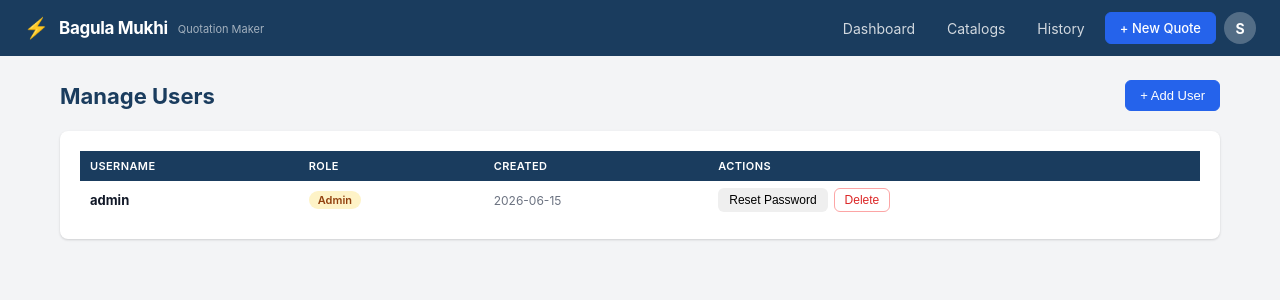
After one commit to Ritvik-Anand/QuoteMaker, a Flask app: page /admin/users in a window 1280 px wide. The commit adds this page. Shown: the top 300 px of the page. Run offline with Flask 3, Linux system fonts and the light colour scheme; the visitor is signed in with stand-in values (Sample User, id 1); data comes from the database, SQL or seed files in the repository.

Commit message:
Production upgrade: auth, gunicorn, Railway deployment
- Login/logout with session-based authentication
- Admin panel to add/remove users and reset passwords
- Change password page for all users
- Auto-creates admin account on first run
- Gunicorn WSGI server replacing Flask dev server
- Procfile + railway.json for one-click Railway deploy
- DATABASE_PATH, SECRET_KEY, ADMIN_* env var support
- SQLite WAL mode for better concurrent access
- .env.example and README with full deployment guide

Co-Authored-By: Claude Sonnet 4.6 <noreply@anthropic.com>

```diff
--- a/app.py
+++ b/app.py
@@ -1,24 +1,32 @@
 import os
 import json
+import secrets
 from datetime import date
 from pathlib import Path
+from flask import (
+    Flask, request, jsonify, render_template,
+    send_file, session, redirect, url_for, flash
+)
+import io
 
-# Load .env from project root
+# Load .env from project root (local dev only)
 _env = Path(__file__).parent / ".env"
 if _env.exists():
     for _line in _env.read_text().splitlines():
         if _line.strip() and not _line.startswith("#") and "=" in _line:
             _k, _v = _line.split("=", 1)
             os.environ.setdefault(_k.strip(), _v.strip())
-from flask import Flask, request, jsonify, render_template, send_file
-import io
 
 from database import init_db, get_db
 from pdf_parser import parse_catalog_pdf
 from export import generate_pdf, generate_excel
+from auth import login_required, admin_required, verify_user, create_user, change_password
 
 app = Flask(__name__)
+app.secret_key = os.environ.get("SECRET_KEY", secrets.token_hex(32))
 app.config["MAX_CONTENT_LENGTH"] = 50 * 1024 * 1024  # 50 MB
+app.config["SESSION_COOKIE_HTTPONLY"] = True
+app.config["SESSION_COOKIE_SAMESITE"] = "Lax"
 
 
 def _next_quote_number():
@@ -28,8 +36,7 @@ def _next_quote_number():
     ).fetchone()
     conn.close()
     if not row:
-        year = date.today().year
-        return f"BM-{year}-001"
+        return f"BM-{date.today().year}-001"
     last = row["quote_number"]
     parts = last.rsplit("-", 1)
     try:
@@ -39,29 +46,143 @@ def _next_quote_number():
         return f"BM-{date.today().year}-001"
 
 
-# ── Pages ─────────────────────────────────────────────────────────────────────
+# ── Auth pages ─────────────────────────────────────────────────────────────────
+
+@app.route("/login", methods=["GET"])
+def login_page():
+    if session.get("user_id"):
+        return redirect(url_for("index"))
+    return render_template("login.html")
+
+
+@app.route("/login", methods=["POST"])
+def login_post():
+    username = request.form.get("username", "").strip()
+    password = request.form.get("password", "")
+    user = verify_user(username, password)
+    if not user:
+        return render_template("login.html", error="Invalid username or password.")
+    session.clear()
+    session["user_id"] = user["id"]
+    session["username"] = user["username"]
+    session["is_admin"] = bool(user["is_admin"])
+    next_url = request.args.get("next") or url_for("index")
+    return redirect(next_url)
+
+
+@app.route("/logout")
+def logout():
+    session.clear()
+    return redirect(url_for("login_page"))
+
+
+@app.route("/change-password", methods=["GET", "POST"])
+@login_required
+def change_password_page():
+    if request.method == "POST":
+        current = request.form.get("current_password", "")
+        new_pw = request.form.get("new_password", "")
+        confirm = request.form.get("confirm_password", "")
+        user = verify_user(session["username"], current)
+        if not user:
+            return render_template("change_password.html", error="Current password is wrong.")
+        if len(new_pw) < 6:
+            return render_template("change_password.html", error="New password must be at least 6 characters.")
+        if new_pw != confirm:
+            return render_template("change_password.html", error="Passwords do not match.")
+        change_password(session["user_id"], new_pw)
+        return render_template("change_password.html", success="Password changed successfully.")
+    return render_template("change_password.html")
+
+
+# ── Admin ──────────────────────────────────────────────────────────────────────
+
+@app.route("/admin/users")
+@admin_required
+def admin_users_page():
+    return render_template("admin_users.html")
+
+
+@app.route("/api/admin/users", methods=["GET"])
+@admin_required
+def api_list_users():
+    conn = get_db()
+    rows = conn.execute(
+        "SELECT id, username, is_admin, created_at FROM users ORDER BY id"
+    ).fetchall()
+    conn.close()
+    return jsonify([dict(r) for r in rows])
+
+
+@app.route("/api/admin/users", methods=["POST"])
+@admin_required
+def api_create_user():
+    data = request.json
+    username = (data.get("username") or "").strip()
+    password = (data.get("password") or "").strip()
+    is_admin = bool(data.get("is_admin", False))
+    if not username or not password:
+        return jsonify({"error": "Username and password required"}), 400
+    if len(password) < 6:
+        return jsonify({"error": "Password must be at least 6 characters"}), 400
+    try:
+        create_user(username, password, is_admin)
+    except Exception as e:
+        return jsonify({"error": str(e)}), 400
+    return jsonify({"ok": True})
+
+
+@app.route("/api/admin/users/<int:uid>", methods=["DELETE"])
+@admin_required
+def api_delete_user(uid):
+    if uid == session["user_id"]:
+        return jsonify({"error": "Cannot delete your own account"}), 400
+    conn = get_db()
+    conn.execute("DELETE FROM users WHERE id = ?", (uid,))
+    conn.commit()
+    conn.close()
+    return jsonify({"ok": True})
+
+
+@app.route("/api/admin/users/<int:uid>/reset-password", methods=["POST"])
+@admin_required
+def api_reset_password(uid):
+    data = request.json
+    new_pw = (data.get("password") or "").strip()
+    if len(new_pw) < 6:
+        return jsonify({"error": "Password must be at least 6 characters"}), 400
+    change_password(uid, new_pw)
+    return jsonify({"ok": True})
+
+
+# ── Pages ──────────────────────────────────────────────────────────────────────
 
 @app.route("/")
+@login_required
 def index():
     return render_template("index.html")
 
 
 @app.route("/catalogs")
+@login_required
 def catalogs_page():
     return render_template("catalogs.html")
 
 
 @app.route("/quotation/new")
+@login_required
 def new_quotation_page():
     return render_template("quotation.html")
 
 
 @app.route("/quotation/<int:qid>/edit")
+@login_required
 def edit_quotation_page(qid):
     return render_template("quotation.html", qid=qid)
 
 
 @app.route("/history")
+@login_required
 def history_page():
     return render_template("history.html")
 
@@ -69,6 +190,7 @@ def history_page():
 # ── Suppliers API ──────────────────────────────────────────────────────────────
 
 @app.route("/api/suppliers", methods=["GET"])
+@login_required
 def get_suppliers():
     conn = get_db()
     rows = conn.execute(
@@ -81,6 +203,7 @@ def get_suppliers():
 
 
 @app.route("/api/suppliers", methods=["POST"])
+@login_required
 def create_supplier():
     data = request.json
     name = (data.get("name") or "").strip()
@@ -99,6 +222,7 @@ def create_supplier():
 
 
 @app.route("/api/suppliers/<int:sid>", methods=["DELETE"])
+@login_required
 def delete_supplier(sid):
     conn = get_db()
     conn.execute("DELETE FROM suppliers WHERE id = ?", (sid,))
@@ -107,9 +231,10 @@ def delete_supplier(sid):
     return jsonify({"ok": True})
 
 
-# ── Catalog API ───────────────────────────────────────────────────────────────
+# ── Catalog API ────────────────────────────────────────────────────────────────
 
 @app.route("/api/suppliers/<int:sid>/catalogs", methods=["GET"])
+@login_required
 def get_catalogs(sid):
     conn = get_db()
     rows = conn.execute(
@@ -120,6 +245,7 @@ def get_catalogs(sid):
 
 
 @app.route("/api/suppliers/<int:sid>/upload", methods=["POST"])
+@login_required
 def upload_catalog(sid):
     conn = get_db()
     supplier = conn.execute("SELECT * FROM suppliers WHERE id = ?", (sid,)).fetchone()
@@ -134,7 +260,7 @@ def upload_catalog(sid):
         return jsonify({"error": "Only PDF files are supported"}), 400
 
     catalog_name = request.form.get("catalog_name", "").strip() or f.filename
-    catalog_id = request.form.get("catalog_id", "").strip()  # set when re-uploading
+    catalog_id = request.form.get("catalog_id", "").strip()
 
     pdf_bytes = f.read()
     try:
@@ -147,14 +273,12 @@ def upload_catalog(sid):
 
     conn = get_db()
     if catalog_id:
-        # Re-upload: replace items for this catalog only
         conn.execute("DELETE FROM items WHERE catalog_id = ?", (catalog_id,))
         conn.execute(
             "UPDATE catalogs SET name=?, item_count=?, uploaded_at=CURRENT_TIMESTAMP WHERE id=?",
             (catalog_name, len(items), catalog_id)
         )
     else:
-        # New catalog
         conn.execute(
             "INSERT INTO catalogs (supplier_id, name, item_count) VALUES (?,?,?)",
             (sid, catalog_name, len(items))
@@ -167,22 +291,23 @@ def upload_catalog(sid):
     )
     conn.commit()
     conn.close()
-
     return jsonify({"imported": len(items), "catalog_id": catalog_id, "catalog_name": catalog_name})
 
 
 @app.route("/api/catalogs/<int:cid>", methods=["DELETE"])
+@login_required
 def delete_catalog(cid):
     conn = get_db()
-    conn.execute("DELETE FROM catalogs WHERE id = ?", (cid,))  # items cascade
+    conn.execute("DELETE FROM catalogs WHERE id = ?", (cid,))
     conn.commit()
     conn.close()
     return jsonify({"ok": True})
 
 
-# ── Items API ─────────────────────────────────────────────────────────────────
+# ── Items API ──────────────────────────────────────────────────────────────────
 
 @app.route("/api/items", methods=["GET"])
+@login_required
 def search_items():
     q = request.args.get("q", "").strip()
     supplier_id = request.args.get("supplier_id")
@@ -190,8 +315,7 @@ def search_items():
 
     sql = (
         "SELECT i.id, i.code, i.description, i.unit, i.base_price, i.catalog_id, "
-        "s.id as supplier_id, s.name as supplier_name, "
-        "c.name as catalog_name "
+        "s.id as supplier_id, s.name as supplier_name, c.name as catalog_name "
         "FROM items i JOIN suppliers s ON s.id = i.supplier_id "
         "LEFT JOIN catalogs c ON c.id = i.catalog_id "
     )
@@ -215,6 +339,7 @@ def search_items():
 
 
 @app.route("/api/items/<int:iid>", methods=["PUT"])
+@login_required
 def update_item(iid):
     data = request.json
     conn = get_db()
@@ -228,6 +353,7 @@ def update_item(iid):
 
 
 @app.route("/api/items/<int:iid>", methods=["DELETE"])
+@login_required
 def delete_item(iid):
     conn = get_db()
     conn.execute("DELETE FROM items WHERE id = ?", (iid,))
@@ -237,6 +363,7 @@ def delete_item(iid):
 
 
 @app.route("/api/suppliers/<int:sid>/items", methods=["GET"])
+@login_required
 def get_supplier_items(sid):
     conn = get_db()
     rows = conn.execute(
@@ -251,6 +378,7 @@ def get_supplier_items(sid):
 # ── Quotations API ─────────────────────────────────────────────────────────────
 
 @app.route("/api/quotations", methods=["GET"])
+@login_required
 def list_quotations():
     conn = get_db()
     rows = conn.execute(
@@ -263,11 +391,13 @@ def list_quotations():
 
 
 @app.route("/api/quotations/next-number", methods=["GET"])
+@login_required
 def next_quote_number():
     return jsonify({"quote_number": _next_quote_number()})
 
 
 @app.route("/api/quotations", methods=["POST"])
+@login_required
 def create_quotation():
     data = request.json
     conn = get_db()
@@ -275,37 +405,21 @@ def create_quotation():
         conn.execute(
             "INSERT INTO quotations (quote_number, client_name, client_address, date, gst_rate, notes) "
             "VALUES (?,?,?,?,?,?)",
-            (
-                data["quote_number"],
-                data["client_name"],
-                data.get("client_address", ""),
-                data["date"],
-                float(data.get("gst_rate", 18)),
-                data.get("notes", ""),
-            )
+            (data["quote_number"], data["client_name"], data.get("client_address", ""),
+             data["date"], float(data.get("gst_rate", 18)), data.get("notes", ""))
         )
         conn.commit()
         qid = conn.execute("SELECT last_insert_rowid()").fetchone()[0]
-
         for idx, item in enumerate(data.get("items", [])):
             conn.execute(
                 "INSERT INTO quotation_items "
                 "(quotation_id, item_id, description, code, unit, quantity, base_price, "
                 "adjustment_type, adjustment_value, final_price, sort_order) "
                 "VALUES (?,?,?,?,?,?,?,?,?,?,?)",
-                (
-                    qid,
-                    item.get("item_id"),
-                    item["description"],
-                    item.get("code", ""),
-                    item.get("unit", "Nos"),
-                    float(item["quantity"]),
-                    float(item["base_price"]),
-                    item.get("adjustment_type", "none"),
-                    float(item.get("adjustment_value", 0)),
-                    float(item["final_price"]),
-                    idx,
-                )
+                (qid, item.get("item_id"), item["description"], item.get("code", ""),
+                 item.get("unit", "Nos"), float(item["quantity"]), float(item["base_price"]),
+                 item.get("adjustment_type", "none"), float(item.get("adjustment_value", 0)),
+                 float(item["final_price"]), idx)
             )
         conn.commit()
     except Exception as e:
@@ -316,6 +430,7 @@ def create_quotation():
 
 
 @app.route("/api/quotations/<int:qid>", methods=["GET"])
+@login_required
 def get_quotation(qid):
     conn = get_db()
     q = conn.execute("SELECT * FROM quotations WHERE id = ?", (qid,)).fetchone()
@@ -330,6 +445,7 @@ def get_quotation(qid):
 
 
 @app.route("/api/quotations/<int:qid>", methods=["PUT"])
+@login_required
 def update_quotation(qid):
     data = request.json
     conn = get_db()
@@ -345,19 +461,10 @@ def update_quotation(qid):
             "(quotation_id, item_id, description, code, unit, quantity, base_price, "
             "adjustment_type, adjustment_value, final_price, sort_order) "
             "VALUES (?,?,?,?,?,?,?,?,?,?,?)",
-            (
-                qid,
-                item.get("item_id"),
-                item["description"],
-                item.get("code", ""),
-                item.get("unit", "Nos"),
-                float(item["quantity"]),
-                float(item["base_price"]),
-                item.get("adjustment_type", "none"),
-                float(item.get("adjustment_value", 0)),
-                float(item["final_price"]),
-                idx,
-            )
+            (qid, item.get("item_id"), item["description"], item.get("code", ""),
+             item.get("unit", "Nos"), float(item["quantity"]), float(item["base_price"]),
+             item.get("adjustment_type", "none"), float(item.get("adjustment_value", 0)),
+             float(item["final_price"]), idx)
         )
     conn.commit()
     conn.close()
@@ -365,6 +472,7 @@ def update_quotation(qid):
 
 
 @app.route("/api/quotations/<int:qid>", methods=["DELETE"])
+@login_required
 def delete_quotation(qid):
     conn = get_db()
     conn.execute("DELETE FROM quotations WHERE id = ?", (qid,))
@@ -376,6 +484,7 @@ def delete_quotation(qid):
 # ── Export API ─────────────────────────────────────────────────────────────────
 
 @app.route("/api/quotations/<int:qid>/export/pdf")
+@login_required
 def export_pdf(qid):
     conn = get_db()
     q = conn.execute("SELECT * FROM quotations WHERE id = ?", (qid,)).fetchone()
@@ -386,15 +495,12 @@ def export_pdf(qid):
     if not q:
         return jsonify({"error": "Not found"}), 404
     pdf_bytes = generate_pdf(dict(q), [dict(i) for i in items])
-    return send_file(
-        io.BytesIO(pdf_bytes),
-        mimetype="application/pdf",
-        as_attachment=True,
-        download_name=f"{q['quote_number']}.pdf",
-    )
+    return send_file(io.BytesIO(pdf_bytes), mimetype="application/pdf",
+                     as_attachment=True, download_name=f"{q['quote_number']}.pdf")
 
 
 @app.route("/api/quotations/<int:qid>/export/excel")
+@login_required
 def export_excel(qid):
     conn = get_db()
     q = conn.execute("SELECT * FROM quotations WHERE id = ?", (qid,)).fetchone()
@@ -405,14 +511,11 @@ def export_excel(qid):
     if not q:
         return jsonify({"error": "Not found"}), 404
     xl_bytes = generate_excel(dict(q), [dict(i) for i in items])
-    return send_file(
-        io.BytesIO(xl_bytes),
-        mimetype="application/vnd.openxmlformats-officedocument.spreadsheetml.sheet",
-        as_attachment=True,
-        download_name=f"{q['quote_number']}.xlsx",
-    )
+    return send_file(io.BytesIO(xl_bytes),
+                     mimetype="application/vnd.openxmlformats-officedocument.spreadsheetml.sheet",
+                     as_attachment=True, download_name=f"{q['quote_number']}.xlsx")
 
 
 if __name__ == "__main__":
     init_db()
-    app.run(debug=True, port=5050)
+    app.run(debug=False, port=5050)
--- a/requirements.txt
+++ b/requirements.txt
@@ -4,3 +4,4 @@ pdfplumber==0.11.4
 reportlab==4.2.5
 openpyxl==3.1.5
 Pillow==10.4.0
+gunicorn==22.0.0
--- a/static/app.js
+++ b/static/app.js
@@ -13,5 +13,33 @@ document.addEventListener('click', e => {
 document.addEventListener('keydown', e => {
   if (e.key === 'Escape') {
     document.querySelectorAll('.modal:not(.hidden)').forEach(m => m.classList.add('hidden'));
+    closeUserMenu();
   }
 });
+
+// User menu
+function toggleUserMenu() {
+  document.getElementById('user-menu')?.classList.toggle('hidden');
+}
+
+function closeUserMenu() {
+  document.getElementById('user-menu')?.classList.add('hidden');
+}
+
+document.addEventListener('click', e => {
+  if (!e.target.closest('.nav-user')) closeUserMenu();
+});
+
+// Toast
+function showToast(msg) {
+  let t = document.getElementById('toast');
+  if (!t) {
+    t = document.createElement('div');
+    t.id = 'toast';
+    t.className = 'toast';
+    document.body.appendChild(t);
+  }
+  t.textContent = msg;
+  t.classList.add('show');
+  setTimeout(() => t.classList.remove('show'), 2500);
+}
--- a/static/style.css
+++ b/static/style.css
@@ -193,6 +193,28 @@ textarea.input { resize: vertical; }
 /* ── Drag handle ── */
 .drag-handle { color: #ccc; cursor: grab; user-select: none; font-size: 14px; padding: 0 4px; }
 
+/* ── User menu ── */
+.nav-user { position: relative; }
+.nav-avatar { width: 32px; height: 32px; border-radius: 50%; background: rgba(255,255,255,.25); color: #fff; font-weight: 700; font-size: 14px; display: flex; align-items: center; justify-content: center; cursor: pointer; user-select: none; transition: background .15s; }
+.nav-avatar:hover { background: rgba(255,255,255,.35); }
+.user-menu { position: absolute; right: 0; top: calc(100% + 10px); background: var(--card); border: 1px solid var(--border); border-radius: 8px; box-shadow: 0 8px 24px rgba(0,0,0,.12); min-width: 180px; z-index: 200; overflow: hidden; }
+.user-menu.hidden { display: none; }
+.user-menu-name { padding: 10px 14px; font-size: 12px; font-weight: 600; color: var(--text-muted); border-bottom: 1px solid var(--border); }
+.user-menu-item { display: block; padding: 9px 14px; font-size: 13px; color: var(--text); text-decoration: none; transition: background .12s; }
+.user-menu-item:hover { background: var(--bg); }
+.user-menu-item.danger { color: var(--danger); border-top: 1px solid var(--border); }
+
+/* ── Banners ── */
+.error-banner { background: #fee2e2; color: #991b1b; border-radius: 6px; padding: 10px 14px; font-size: 13px; }
+.success-banner { background: #dcfce7; color: #166534; border-radius: 6px; padding: 10px 14px; font-size: 13px; }
+
+/* ── Admin badge ── */
+.badge-admin { background: #fef3c7; color: #92400e; }
+
+/* ── Checkbox label ── */
+.checkbox-label { display: flex; align-items: center; gap: 8px; font-size: 13px; cursor: pointer; }
+.checkbox-label input { width: 15px; height: 15px; cursor: pointer; }
+
 @media (max-width: 768px) {
   .quote-layout { flex-direction: column; }
   .quote-sidebar { width: 100%; }
--- /dev/null
+++ b/templates/admin_users.html
@@ -0,0 +1,161 @@
+{% extends "base.html" %}
+{% block title %}Manage Users{% endblock %}
+{% block content %}
+<div class="page-header">
+  <h1>Manage Users</h1>
+  <button class="btn btn-primary" onclick="showAddUser()">+ Add User</button>
+</div>
+
+<div class="card">
+  <table class="data-table">
+    <thead>
+      <tr><th>Username</th><th>Role</th><th>Created</th><th>Actions</th></tr>
+    </thead>
+    <tbody id="users-tbody">
+      <tr><td colspan="4" class="empty-state">Loading…</td></tr>
+    </tbody>
+  </table>
+</div>
+
+<!-- Add User Modal -->
+<div id="modal-add-user" class="modal hidden">
+  <div class="modal-box">
+    <div class="modal-header">
+      <h3>Add User</h3>
+      <button class="btn-icon" onclick="closeModal('modal-add-user')">✕</button>
+    </div>
+    <div style="display:flex;flex-direction:column;gap:12px;margin-top:8px">
+      <div class="form-group">
+        <label>Username</label>
+        <input type="text" id="new-username" class="input" placeholder="e.g. rahul" autocomplete="off"/>
+      </div>
+      <div class="form-group">
+        <label>Password</label>
+        <input type="password" id="new-password" class="input" placeholder="Min 6 characters" autocomplete="new-password"/>
+      </div>
+      <label class="checkbox-label">
+        <input type="checkbox" id="new-is-admin" />
+        <span>Admin (can manage users and suppliers)</span>
+      </label>
+    </div>
+    <div id="add-user-error" class="error-banner" style="display:none;margin-top:10px"></div>
+    <div class="modal-actions" style="margin-top:16px">
+      <button class="btn btn-outline" onclick="closeModal('modal-add-user')">Cancel</button>
+      <button class="btn btn-primary" onclick="addUser()">Create User</button>
+    </div>
+  </div>
+</div>
+
+<!-- Reset Password Modal -->
+<div id="modal-reset-pw" class="modal hidden">
+  <div class="modal-box">
+    <div class="modal-header">
+      <h3 id="reset-pw-title">Reset Password</h3>
+      <button class="btn-icon" onclick="closeModal('modal-reset-pw')">✕</button>
+    </div>
+    <div style="margin-top:12px">
+      <div class="form-group">
+        <label>New Password</label>
+        <input type="password" id="reset-pw-value" class="input" placeholder="Min 6 characters" autocomplete="new-password"/>
+      </div>
+    </div>
+    <div id="reset-pw-error" class="error-banner" style="display:none;margin-top:10px"></div>
+    <div class="modal-actions" style="margin-top:16px">
+      <button class="btn btn-outline" onclick="closeModal('modal-reset-pw')">Cancel</button>
+      <button class="btn btn-primary" onclick="doResetPassword()">Set Password</button>
+    </div>
+  </div>
+</div>
+{% endblock %}
+{% block scripts %}
+<script>
+let resetUserId = null;
+
+async function loadUsers() {
+  const users = await fetch('/api/admin/users').then(r => r.json());
+  const tbody = document.getElementById('users-tbody');
+  if (!users.length) {
+    tbody.innerHTML = '<tr><td colspan="4" class="empty-state">No users yet</td></tr>';
+    return;
+  }
+  tbody.innerHTML = users.map(u => `
+    <tr>
+      <td><strong>${esc(u.username)}</strong></td>
+      <td><span class="badge ${u.is_admin ? 'badge-admin' : ''}">${u.is_admin ? 'Admin' : 'Staff'}</span></td>
+      <td style="color:var(--text-muted);font-size:12px">${u.created_at.substring(0,10)}</td>
+      <td class="actions-cell">
+        <button class="btn btn-sm" onclick="showResetPw(${u.id}, '${esc(u.username)}')">Reset Password</button>
+        <button class="btn btn-sm btn-danger" onclick="deleteUser(${u.id}, '${esc(u.username)}')">Delete</button>
+      </td>
+    </tr>
+  `).join('');
+}
+
+function showAddUser() {
+  document.getElementById('new-username').value = '';
+  document.getElementById('new-password').value = '';
+  document.getElementById('new-is-admin').checked = false;
+  document.getElementById('add-user-error').style.display = 'none';
+  showModal('modal-add-user');
+  setTimeout(() => document.getElementById('new-username').focus(), 100);
+}
+
+async function addUser() {
+  const username = document.getElementById('new-username').value.trim();
+  const password = document.getElementById('new-password').value;
+  const is_admin = document.getElementById('new-is-admin').checked;
+  const errEl = document.getElementById('add-user-error');
+  errEl.style.display = 'none';
+  const r = await fetch('/api/admin/users', {
+    method: 'POST', headers: {'Content-Type': 'application/json'},
+    body: JSON.stringify({username, password, is_admin})
+  });
+  const data = await r.json();
+  if (data.error) {
+    errEl.textContent = data.error;
+    errEl.style.display = '';
+    return;
+  }
+  closeModal('modal-add-user');
+  loadUsers();
+}
+
+async function deleteUser(id, name) {
+  if (!confirm(`Delete user "${name}"? They will immediately lose access.`)) return;
+  const r = await fetch(`/api/admin/users/${id}`, {method: 'DELETE'});
+  const data = await r.json();
+  if (data.error) { alert(data.error); return; }
+  loadUsers();
+}
+
+function showResetPw(id, name) {
+  resetUserId = id;
+  document.getElementById('reset-pw-title').textContent = `Reset Password — ${name}`;
+  document.getElementById('reset-pw-value').value = '';
+  document.getElementById('reset-pw-error').style.display = 'none';
+  showModal('modal-reset-pw');
+  setTimeout(() => document.getElementById('reset-pw-value').focus(), 100);
+}
+
+async function doResetPassword() {
+  const password = document.getElementById('reset-pw-value').value;
+  const errEl = document.getElementById('reset-pw-error');
+  errEl.style.display = 'none';
+  const r = await fetch(`/api/admin/users/${resetUserId}/reset-password`, {
+    method: 'POST', headers: {'Content-Type': 'application/json'},
+    body: JSON.stringify({password})
+  });
+  const data = await r.json();
+  if (data.error) {
+    errEl.textContent = data.error;
+    errEl.style.display = '';
+    return;
+  }
+  closeModal('modal-reset-pw');
+  showToast('Password reset successfully');
+}
+
+function esc(s) { return String(s||'').replace(/&/g,'&amp;').replace(/"/g,'&quot;').replace(/</g,'&lt;'); }
+loadUsers();
+</script>
+{% endblock %}
--- a/templates/base.html
+++ b/templates/base.html
@@ -18,6 +18,17 @@
       <a href="/catalogs" class="nav-link {% if request.path == '/catalogs' %}active{% endif %}">Catalogs</a>
       <a href="/history" class="nav-link {% if request.path == '/history' %}active{% endif %}">History</a>
       <a href="/quotation/new" class="btn btn-primary">+ New Quote</a>
+      <div class="nav-user">
+        <div class="nav-avatar" onclick="toggleUserMenu()">{{ session.username[0].upper() }}</div>
+        <div class="user-menu hidden" id="user-menu">
+          <div class="user-menu-name">{{ session.username }}</div>
+          {% if session.is_admin %}
+          <a href="/admin/users" class="user-menu-item">Manage Users</a>
+          {% endif %}
+          <a href="/change-password" class="user-menu-item">Change Password</a>
+          <a href="/logout" class="user-menu-item danger">Sign Out</a>
+        </div>
+      </div>
     </div>
   </nav>
   <main class="main">
```
Also changed, not shown: auth.py (added, +55 -0 lines), database.py (+49 -1 lines), railway.json (added, +12 -0 lines), templates/change_password.html (added, +30 -0 lines), templates/login.html (added, +43 -0 lines), README.md (added), 3 other files.
